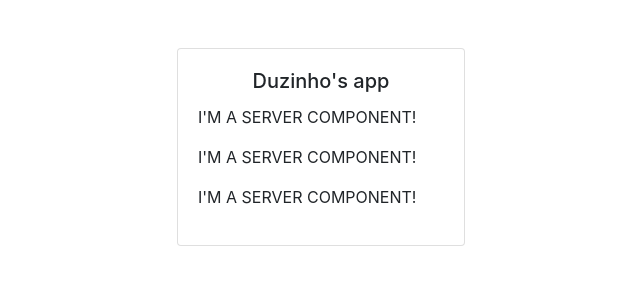
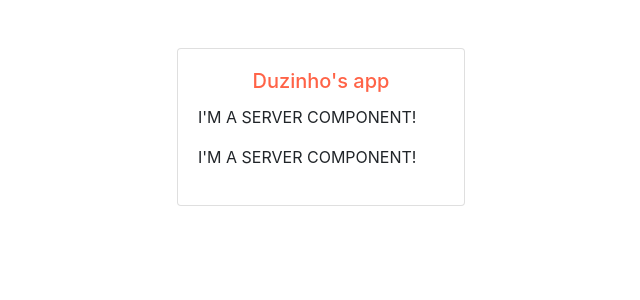
Before and after one commit to du-almeidalima/angular-course, an Angular app: page / in a window 1280 px wide. Shown: the top 300 px of the page, without its empty margins (319-959 px from the left). Built offline with nearby package versions, Linux system fonts and the light colour scheme.

Commit message:
Section 2: Workign with Component Styles

```diff
--- a/src/app/app.component.css
+++ b/src/app/app.component.css
@@ -0,0 +1,3 @@
+h5{
+  text-shadow: 2px 2px lightgray;
+}
--- a/src/app/app.component.html
+++ b/src/app/app.component.html
@@ -1,7 +1,11 @@
-<div class="card mt-5 mx-auto" style="width: 18rem;">
-  <div class="card-body">
-    <h5 class="card-title text-center"> {{name}} </h5>
-    <p class="card-text"> <app-servers></app-servers> </p>
+<div class="container">
+
+  <div class="card mt-5 mx-auto" style="width: 18rem;">
+    <div class="card-body">
+      <h5 class="card-title text-center"> {{name}} </h5>
+      <p class="card-text"> <app-servers></app-servers> </p>
+    </div>
   </div>
+
 </div>
 <!-- The "ngModel" attribute is actually being imported on app.module.ts -->
--- a/src/app/app.component.ts
+++ b/src/app/app.component.ts
@@ -3,8 +3,15 @@ import { Component } from '@angular/core';
 @Component({
   selector: 'app-root',
   templateUrl: './app.component.html',
-  styleUrls: ['./app.component.css']
+  // styleUrls: ['./app.component.css'] <- External styling
+  styles: [
+    ` h5 {color: tomato} `
+  ]
 })
 export class AppComponent {
   name = "Duzinho's app";
 }
+
+/**
+ * The same approach we use to "templateUrl" we can use to styleUrls, but note that it accepts more than on, that's why it's an array
+ */
--- a/src/app/servers/servers.component.ts
+++ b/src/app/servers/servers.component.ts
@@ -2,7 +2,11 @@ import { Component, OnInit } from '@angular/core';
 
 @Component({
   selector: 'app-servers',
-  templateUrl: './servers.component.html',
+  // templateUrl: './servers.component.html',
+  template: `
+    <app-server></app-server>
+    <app-server></app-server>
+  `,
   styleUrls: ['./servers.component.css']
 })
 export class ServersComponent implements OnInit {
@@ -17,4 +21,5 @@ export class ServersComponent implements OnInit {
 
 /** Another way of creating a component is through CLI = gn generate component [component name]
  * This will also automatically include this new component into app.component.ts => declarations: [ Components ]
+ * @Component Requires a template / templateUrl
  */
```
